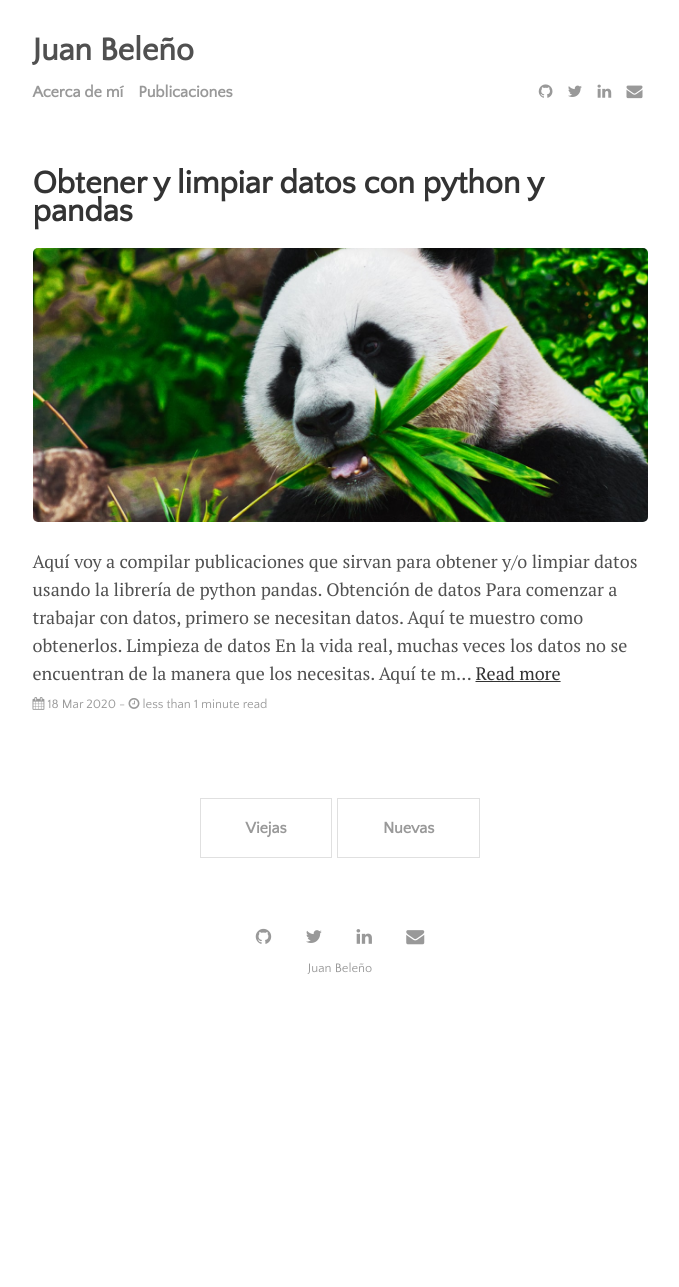
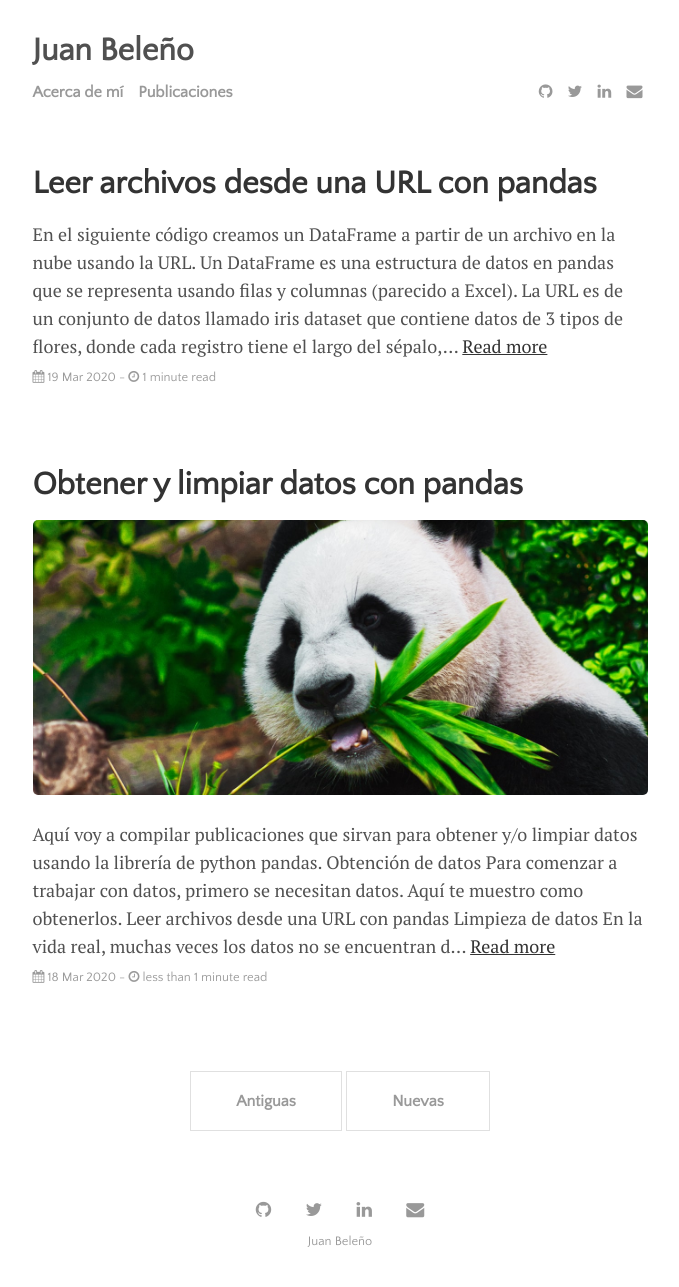
Before and after one commit to juanbeleno/juanbeleno.github.com, a Jekyll site: the page built from index.html, in a window 1280 px wide. Shown: the whole page, without its empty margins (300-979 px from the left). Built offline with Jekyll 4.4.1, drawn with Linux system fonts in a browser that asks for light colours; the list of posts is cut into pages by our own code; before the commit the page ends 1014 px from its top, so only the background shows below that.

Commit message:
Read files from URL in pandas

````diff
--- a/_data/settings.yml
+++ b/_data/settings.yml
@@ -1,10 +1,10 @@
 # Change 'comments' to true for Disqus comments
 disqus:
   comments: false
-  disqus_shortname: 'https-lenpaul-github-io-lagrange'
+  disqus_shortname: ''
 
 # If you are not using Google Analytics, please change 'google-ID' to an empty string
-google-ID: 'UA-112060364-1'
+google-ID: ''
 
 menu:
 - {name: 'Acerca de mí', path: 'menu', url: 'about.html'}
@@ -23,10 +23,10 @@ social:
 # Customize site text
 pagination:
   next_page: 'Nuevas'
-  previous_page: 'Viejas'
+  previous_page: 'Antiguas'
 
 sharing_button_prompt: '¡Siéntete libre de compartir!'
 
-related_posts: 'También te podría interesar:'
+related_posts: 'También te puede interesar:'
 
 post_date_prefix: 'Escrito en'
--- a/_posts/2020-03-18-obtener-y-limpiar-datos-con-python-y-pandas.md
+++ b/_posts/2020-03-18-obtener-y-limpiar-datos-con-pandas.md
@@ -1,6 +1,6 @@
 ---
 layout: post
-title: "Obtener y limpiar datos con python y pandas"
+title: "Obtener y limpiar datos con pandas"
 author: "Juan Beleño"
 categories: journal
 tags: [documentation,sample]
@@ -12,5 +12,7 @@ Aquí voy a compilar publicaciones que sirvan para obtener y/o limpiar datos usa
 ## Obtención de datos
 Para comenzar a trabajar con datos, primero se necesitan datos. Aquí te muestro como obtenerlos.
 
+[Leer archivos desde una URL con pandas](./leer-archivos-desde-una-url-en-pandas.html)
+
 ## Limpieza de datos
 En la vida real, muchas veces los datos no se encuentran de la manera que los necesitas. Aquí te muestro como limpiar los datos.
--- /dev/null
+++ b/_posts/2020-03-19-leer-archivos-desde-una-url-en-pandas.md
@@ -0,0 +1,34 @@
+---
+layout: post
+title: "Leer archivos desde una URL con pandas"
+author: "Juan Beleño"
+categories: journal
+tags: [documentation,sample]
+---
+
+En el siguiente código creamos un DataFrame a partir de un archivo en la nube usando la URL. Un DataFrame es una estructura de datos en pandas que se representa usando filas y columnas (parecido a Excel). La URL es de un conjunto de datos llamado [iris dataset](https://archive.ics.uci.edu/ml/datasets/iris) que contiene datos de 3 tipos de flores, donde cada registro tiene el largo del [sépalo](https://es.wikipedia.org/wiki/S%C3%A9palo), el ancho del sépalo, el largo del [pétalo](https://es.wikipedia.org/wiki/P%C3%A9talo), el acho del pétalo y el nombre del tipo de flor.
+
+```python
+import pandas as pd
+
+url_iris = 'https://archive.ics.uci.edu/ml/machine-learning-databases/iris/iris.data'
+nombres_columnas = ['largo_sepalo', 'ancho_sepalo', 'largo_petalo', 'ancho_petalo', 'tipo_flor']
+datos = pd.read_csv(url_iris, sep=',', header=None, names=nombres_columnas)
+```
+
+## Parametros
+Hay 4 parametros usados en el ejemplo:
+
+**filepath_or_buffer:** Es la URL de los datos.
+
+**sep:** Es el separador entre un dato y el otro. Valores comunes para este campo son la coma `,`, el punto y coma `;` y el tab `\t`.
+
+**header:** Es para saber si el archivo tiene los nombres de las columnas al comienzo del archivo o no. Tiene un valor de `None` si el archivo no tiene el nombre de las columnas en la primera línea del archivo. Tiene un valor de `0` si tiene el nombre de las columnas en la primera línea. La verdad este valor indica en que línea están los nombres de las columnas, entonces si por alguna extraña razón el nombre de las columnas están en la línea 12, pues ponemos `12`.
+
+**names:** Es el nombre de las columnas. Solo se usa cuando `header=None` porque de otra manera ya tenemos el nombre de las columnas.
+
+Generalmente, antes de escribir código, abro el archivo en texto plano para saber que separador usa, si tiene el nombre de las columnas al inicio del archivo o no, etc. Si el archivo es muy pesado, uso el comando `top` en Linux o Mac.
+
+Puedes consultar la [documentación oficial](https://pandas.pydata.org/pandas-docs/stable/reference/api/pandas.read_csv.html) para saber que otros parámetros te pueden ser útiles.
+
+**Nota:** Estoy usando `pandas 1.0.3`
````
